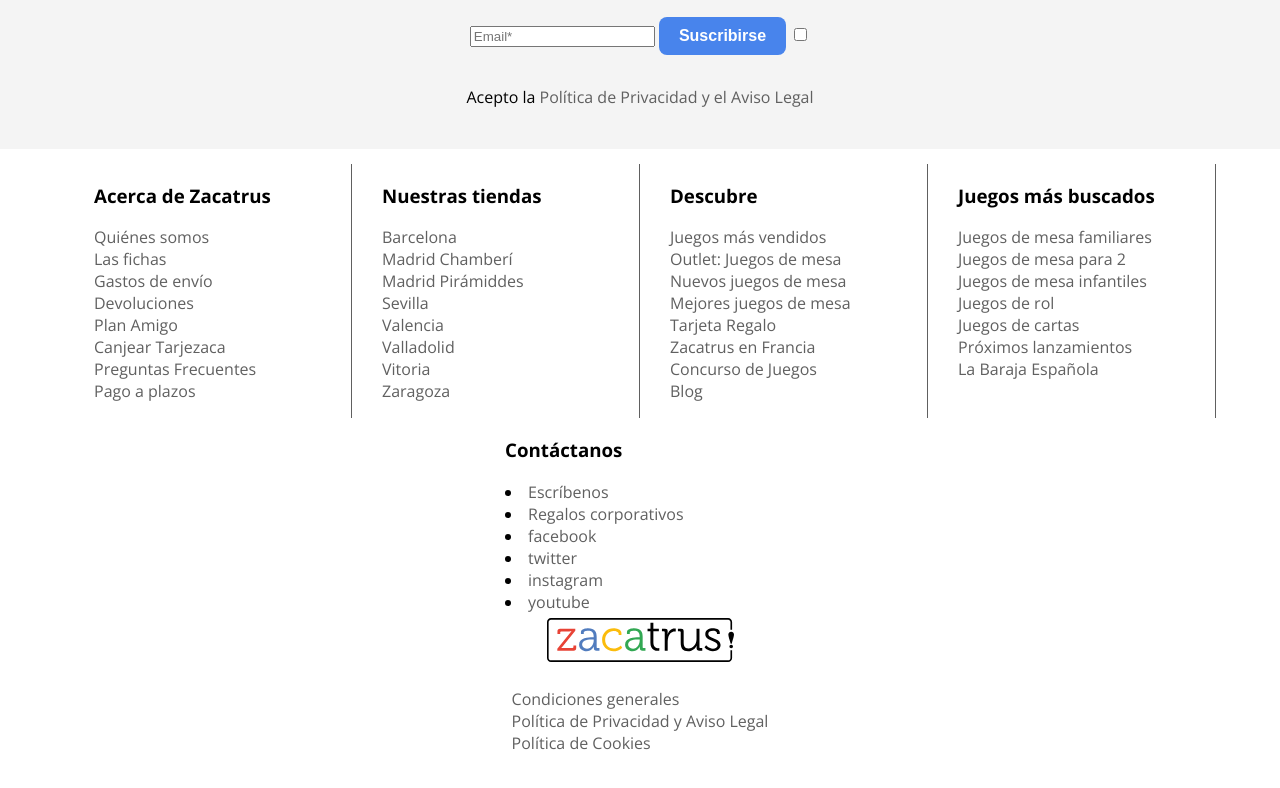
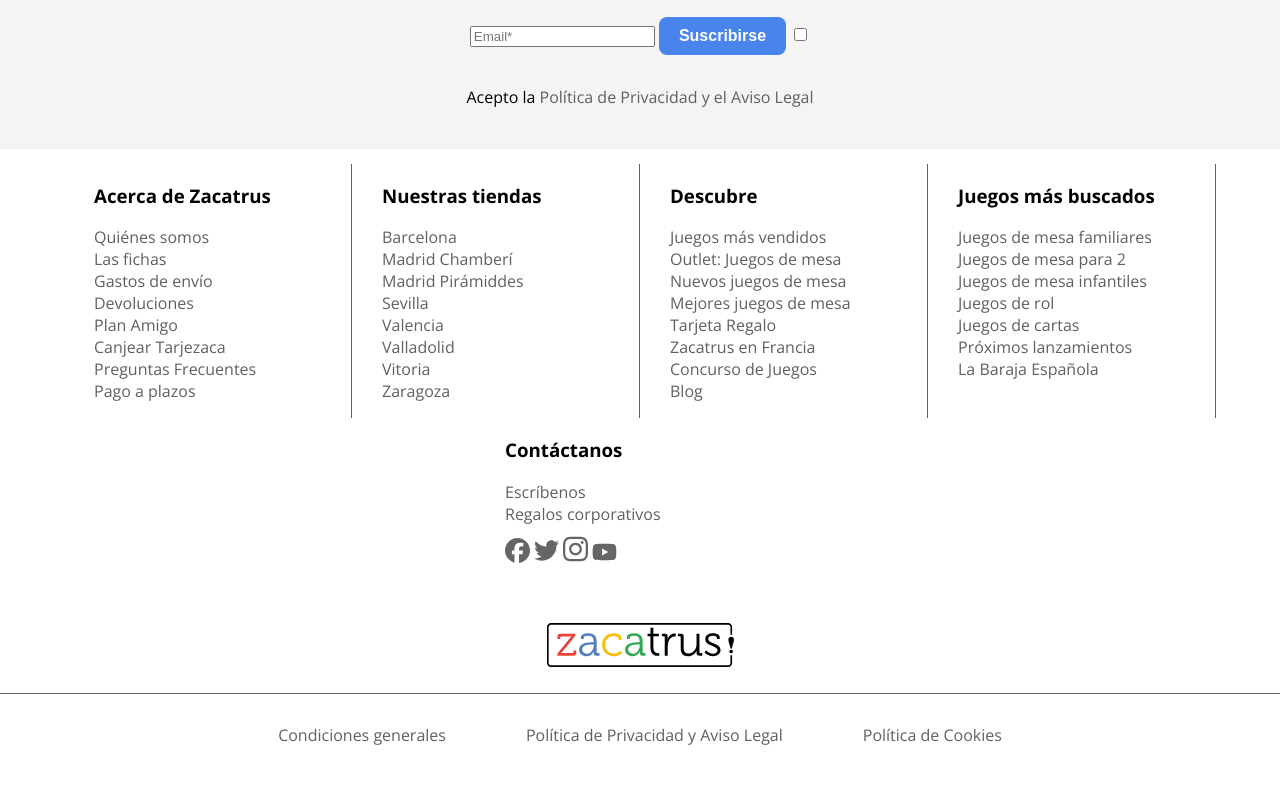
Before and after one commit to lidiagdcso/Proyecto-1, a plain HTML site: page index.html in a window 1280 px wide. Shown: the part 4925-5713 px from the top of the page. Drawn offline with nearby package versions, Linux system fonts and the light colour scheme.

Commit message:
continuación footer

```diff
--- a/index.html
+++ b/index.html
@@ -4,6 +4,7 @@
     <meta charset="UTF-8" />
     <meta name="viewport" content="width=device-width, initial-scale=1.0" />
     <link rel="shortcut icon" href="./assets/favicon.ico" type="image/x-icon" />
+
     <title>Compra juegos de mesa - Zacatrus</title>
     <meta
       name="description"
@@ -792,27 +793,35 @@
                 Regalos corporativos
               </a>
             </li>
-            <li>
+            <section class="rrss">
+
               <a href="https://www.facebook.com/Zacatrus" rel="noopener"
-                >facebook</a
-              >
-            </li>
-            <li><a href="https://x.com/Zacatrus" rel="noopener">twitter</a></li>
-            <li>
-              <a href="https://www.instagram.com/Zacatrus/" rel="noopener"
-                >instagram</a
-              >
-            </li>
-            <li>
+                > <img src="./assets/facebook-brands.svg" alt="facebook logo" class="rrssLogo"
+              /></a>
+
+              <a href="https://x.com/Zacatrus" rel="noopener"></a>
+                <img src="./assets/twitter-brands.svg" alt="twitter logo" class="rrssLogo"
+              /></a>
+
+              <a href="https://www.instagram.com/Zacatrus/" rel="noopener">
+                <img src="./assets/instagram-brands.svg" alt="Instagram Logo" class="rrssLogo"
+              /></a>
+
+
               <a href="https://www.youtube.com/user/zacatrus" rel="noopener"
-                >youtube</a
-              >
-            </li>
+                ><img src="./assets/youtube-brands.svg" alt="youtube logo" class="rrssLogo"
+              /></a>
+
+            </section>
           </section>
         </section>
 
         <section class="footerLogo">
-          <img src="./assets/logo.svg" alt="" />
+          <img
+            src="./assets/logo.svg"
+            alt="logo zacatrus"
+            class="logoZacaFooter"
+          />
         </section>
         <section class="legalInformation">
           <ul>
--- a/styles.css
+++ b/styles.css
@@ -288,6 +288,9 @@ footer {
   align-items: center;
 }
 
+footer a:hover {
+  text-decoration: underline;
+}
 .footerGeneralInformation {
   display: flex;
   flex-wrap: wrap;
@@ -305,4 +308,33 @@ footer {
 
 .contactUs {
   border: none;
+  list-style: none;
 }
+
+.rrss {
+  padding-top: 10px;
+}
+.rrssLogo {
+  width: 25px;
+  color: var(--tertiary-color);
+  filter: grayscale(100%);
+  opacity: 0.6;
+}
+
+.footerLogo {
+  text-align: center;
+  margin-top: 50px;
+  width: 100vw;
+}
+
+.legalInformation {
+  width: 100vw;
+}
+.legalInformation ul {
+  display: flex;
+  flex-wrap: wrap;
+  justify-content: center;
+  gap: 80px;
+  padding: 30px;
+  border-top: 1px solid var(--tertiary-color);
+}
```
Also changed, not shown: assets/facebook-brands.svg (added), assets/instagram-brands.svg (added), assets/twitter-brands.svg (added), assets/youtube-brands.svg (added).
